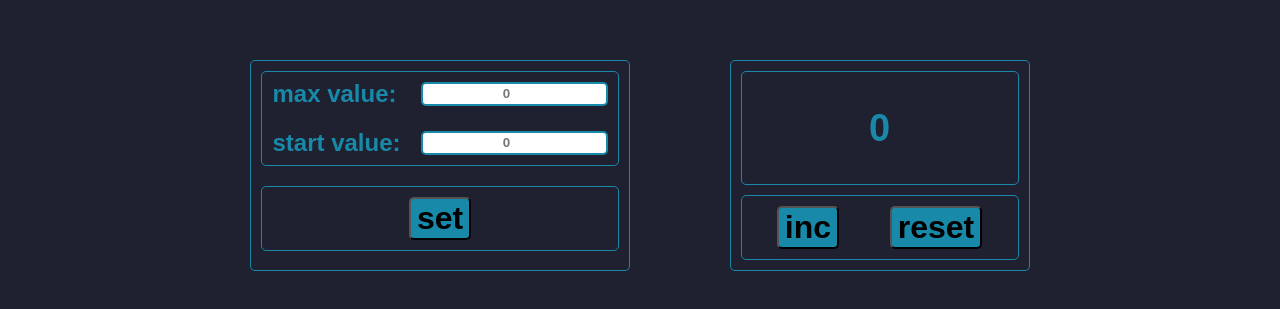
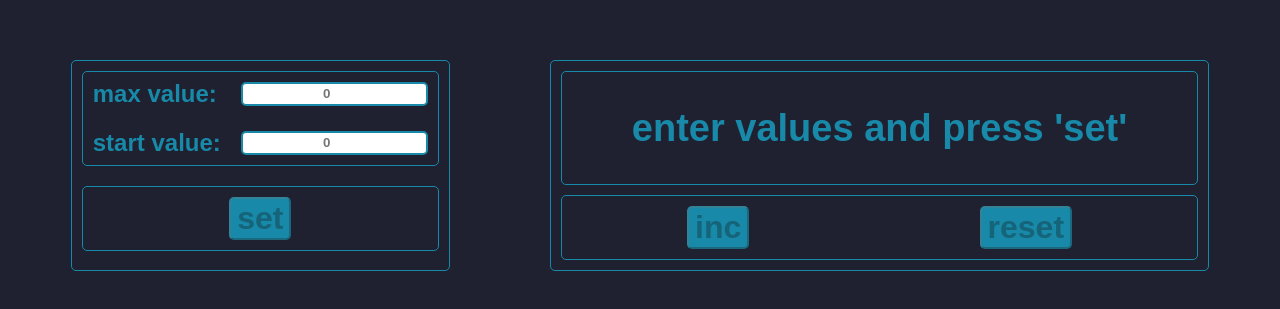
Before and after one commit to PizzerSpring/BlackCounter, a React (Vite) app: page / in a window 1280 px wide. Shown: the part 235-544 px from the top of the page. Built offline with nearby package versions, Linux system fonts and the light colour scheme.

Commit message:
Adding an input mode

```diff
--- a/src/Counter.module.css
+++ b/src/Counter.module.css
@@ -96,3 +96,7 @@
     border-radius: 5px;
     text-align: center;
 }
+
+.valueMax {
+    color: red;
+}
--- a/src/Counter.tsx
+++ b/src/Counter.tsx
@@ -7,10 +7,14 @@ const Counter = () => {
     const [value, setValue] = useState(0);
     const [startValue, setStartValue] = useState(0);
     const [maxValue, setMaxValue] = useState(0);
+
+    const [active, setActive] = useState(false);
     return (
         <div className={`${style.bg} ${style.center}`}>
             <div className={style.counterContainer}>
                 <CounterSettings
+                    setActive={setActive}
+                    active={active}
                     value={value}
                     setValue={setValue}
                     startValue={startValue}
@@ -18,6 +22,8 @@ const Counter = () => {
                     maxValue={maxValue}
                     setMaxValue={setMaxValue}/>
                 <CounterOutput
+                    setActive={setActive}
+                    active={active}
                     value={value}
                     setValue={setValue}
                     startValue={startValue}
--- a/src/components/Button.tsx
+++ b/src/components/Button.tsx
@@ -3,11 +3,12 @@ type ButtonType = {
     title: string
     callback: () => void
     className?: string
+    disabled?: boolean
 }
 
-export const Button = ({title, callback, className}: ButtonType) => {
+export const Button = ({title, callback, className, disabled}: ButtonType) => {
     return (
-        <button className={className} onClick={() => {
+        <button disabled={disabled} className={className} onClick={() => {
             callback()
         }}>{title}</button>
     );
--- a/src/components/ButtonPanel.tsx
+++ b/src/components/ButtonPanel.tsx
@@ -7,22 +7,23 @@ type ButtonPanelType = {
     setValue: (value: number) => void
     startValue: number
     maxValue: number
+    active: boolean
 }
 
-export const ButtonPanel = ({counterButton, setValue, value, startValue, maxValue}: ButtonPanelType) => {
+export const ButtonPanel = ({counterButton, setValue, value, startValue, maxValue, active}: ButtonPanelType) => {
     return (
         <>
             {counterButton === 1 ? <div className={`${style.borderCounter} ${style.outerP} ${style.center}`}>
-                <Button title={'set'} callback={() => {
+                <Button disabled={!active} title={'set'} callback={() => {
                     setValue(startValue)
                 }} className={style.btn}/>
             </div> : <div className={`${style.borderCounter} ${style.outerP} ${style.btnContainer}`}>
-                <Button title={'inc'} callback={() => {
+                <Button disabled={!active} title={'inc'} callback={() => {
                     if(value < maxValue) {
                         setValue(value + 1)
                     }
                 }} className={style.btn}/>
-                <Button title={'reset'} callback={() => {
+                <Button disabled={!active} title={'reset'} callback={() => {
                     setValue(0)
                 }} className={style.btn}/>
             </div>}
--- a/src/components/CounterOutput.tsx
+++ b/src/components/CounterOutput.tsx
@@ -9,20 +9,24 @@ type CounterOutputType = {
     setStartValue: (startValue: number) => void
     maxValue: number
     setMaxValue: (maxValue: number) => void
+    active: boolean
+    setActive: (active: boolean) => void
 }
 
 
-export const CounterOutput = ({value, setValue, startValue, setStartValue, maxValue, setMaxValue}:CounterOutputType) => {
+export const CounterOutput = ({value, setValue, startValue, setStartValue, maxValue, setMaxValue, active, setActive}:CounterOutputType) => {
     return (
         <div className={`${style.resultContainer} ${style.outerP}`}>
             <ValueContainer
+                setActive={setActive}
+                active={active}
                 output={true}
                 value={value}
                 startValue={startValue}
                 setStartValue={setStartValue}
                 maxValue={maxValue}
                 setMaxValue={setMaxValue}/>
-            <ButtonPanel counterButton={2} setValue={setValue} value={value} startValue={startValue} maxValue={maxValue}/>
+            <ButtonPanel counterButton={2} setValue={setValue} value={value} startValue={startValue} maxValue={maxValue} active={active}/>
         </div>
     );
 };
--- a/src/components/CounterSettings.tsx
+++ b/src/components/CounterSettings.tsx
@@ -9,19 +9,23 @@ type CounterSettingsType = {
     setStartValue: (startValue: number) => void
     maxValue: number
     setMaxValue: (maxValue: number) => void
+    active: boolean
+    setActive: (active: boolean) => void
 }
 
-export const CounterSettings = ({value, setValue, startValue, setStartValue, maxValue, setMaxValue}: CounterSettingsType) => {
+export const CounterSettings = ({value, setValue, startValue, setStartValue, maxValue, setMaxValue, active, setActive}: CounterSettingsType) => {
     return (
         <div className={`${style.settingsContainer} ${style.outerP}`}>
             <ValueContainer
+                setActive={setActive}
+                active={active}
                 output={false}
                 value={value}
                 startValue={startValue}
                 setStartValue={setStartValue}
                 maxValue={maxValue}
                 setMaxValue={setMaxValue}/>
-            <ButtonPanel counterButton={1} setValue={setValue} value={value} startValue={startValue} maxValue={maxValue}/>
+            <ButtonPanel counterButton={1} setValue={setValue} value={value} startValue={startValue} maxValue={maxValue} active={active}/>
         </div>
     );
 };
--- a/src/components/ValueContainer.tsx
+++ b/src/components/ValueContainer.tsx
@@ -8,16 +8,20 @@ type ValueContainerType = {
     setStartValue: (startValue: number) => void
     maxValue: number
     setMaxValue: (maxValue: number) => void
+    active: boolean
+    setActive: (active: boolean) => void
 }
 
-export const ValueContainer = ({output, value, startValue, setStartValue, maxValue, setMaxValue}: ValueContainerType) => {
+export const ValueContainer = ({output, value, startValue, setStartValue, maxValue, setMaxValue, active, setActive}: ValueContainerType) => {
     return (
         <>
             {output ?
-                <div
-                    className={`${style.borderCounter} ${style.outerP} ${style.count} ${style.center} ${style.counterPad}`}>{value}</div> :
+                <div className={`${style.borderCounter} ${style.outerP} ${style.count} ${style.center} ${style.counterPad}`}>
+                    {active ? value : `enter values and press 'set'`}
+                </div> :
                 <div className={`${style.borderCounter} ${style.outerP} ${style.valContainer}`}>
                     <ValueInput
+                        setActive={setActive}
                         title={'max value:'}
                         className={style.maxContainer}
                         startValue={startValue}
@@ -25,6 +29,7 @@ export const ValueContainer = ({output, value, startValue, setStartValue, maxVal
                         maxValue={maxValue}
                         setMaxValue={setMaxValue}/>
                     <ValueInput
+                        setActive={setActive}
                         title={'start value:'}
                         className={style.minContainer}
                         startValue={startValue}
--- a/src/components/ValueInput.tsx
+++ b/src/components/ValueInput.tsx
@@ -7,9 +7,10 @@ type ValueInputType = {
     setStartValue: (startValue: number) => void
     maxValue: number
     setMaxValue: (maxValue: number) => void
+    setActive: (active: boolean) => void
 }
 
-export const ValueInput = ({title, className, startValue, setStartValue, maxValue, setMaxValue}: ValueInputType) => {
+export const ValueInput = ({title, className, startValue, setStartValue, maxValue, setMaxValue, setActive}: ValueInputType) => {
     return (
         <>
             {title === 'max value:' ?
@@ -17,12 +18,14 @@ export const ValueInput = ({title, className, startValue, setStartValue, maxValu
                     <span className={style.val}>{title}</span>
                     <input onChange={(e) => {
                         setMaxValue(+e.currentTarget.value);
+                        setActive(true)
                     }} className={style.field} type="number" placeholder={`${maxValue}`}/>
                 </div>
                 : <div className={className}>
                     <span className={style.val}>{title}</span>
                     <input onChange={(e) => {
                         setStartValue(+e.currentTarget.value);
+                        setActive(true)
                     }} className={style.field} type="number" placeholder={`${startValue}`}/>
                 </div>}
         </>
```
